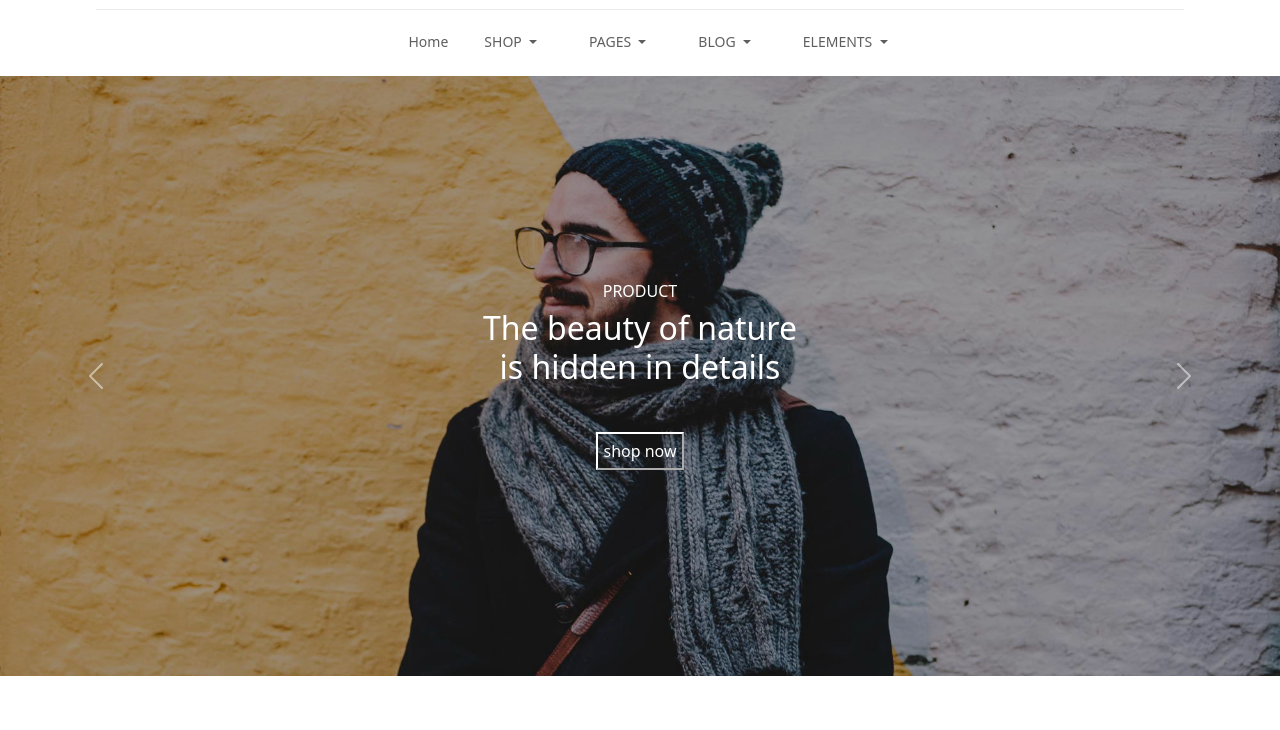
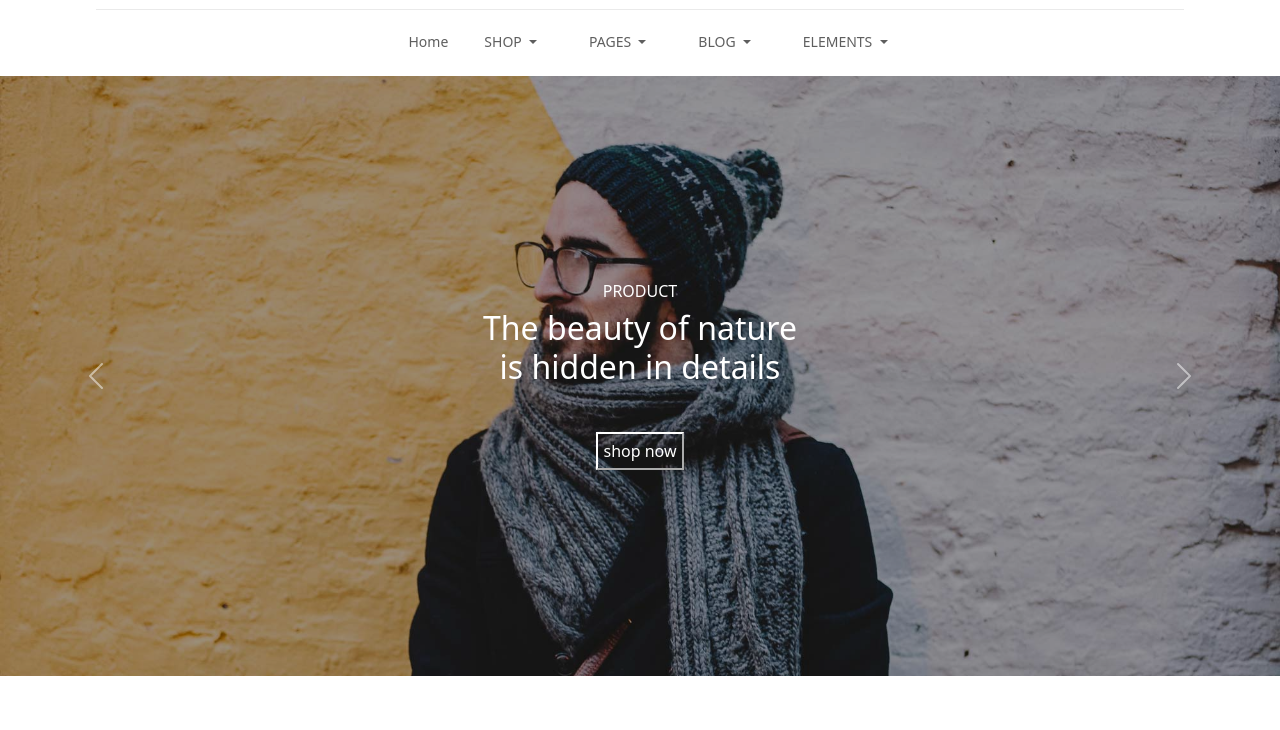
Before and after one commit to montheralzahar/ELAA, a plain HTML site: page index.html in a window 1280 px wide. Shown: the part 70-800 px from the top of the page. Drawn offline with nearby package versions, Linux system fonts and the light colour scheme.

Commit message:
Add files via upload

```diff
--- a/css/style.css
+++ b/css/style.css
@@ -88,7 +88,7 @@ header nav a {
     position: relative;
     background-image: url(../img/slider-1.jpg);
     background-repeat: no-repeat;
-    background-size: 100% 100vh;
+    background-size: cover ;
     min-height: 75vh;
 
 }
```
